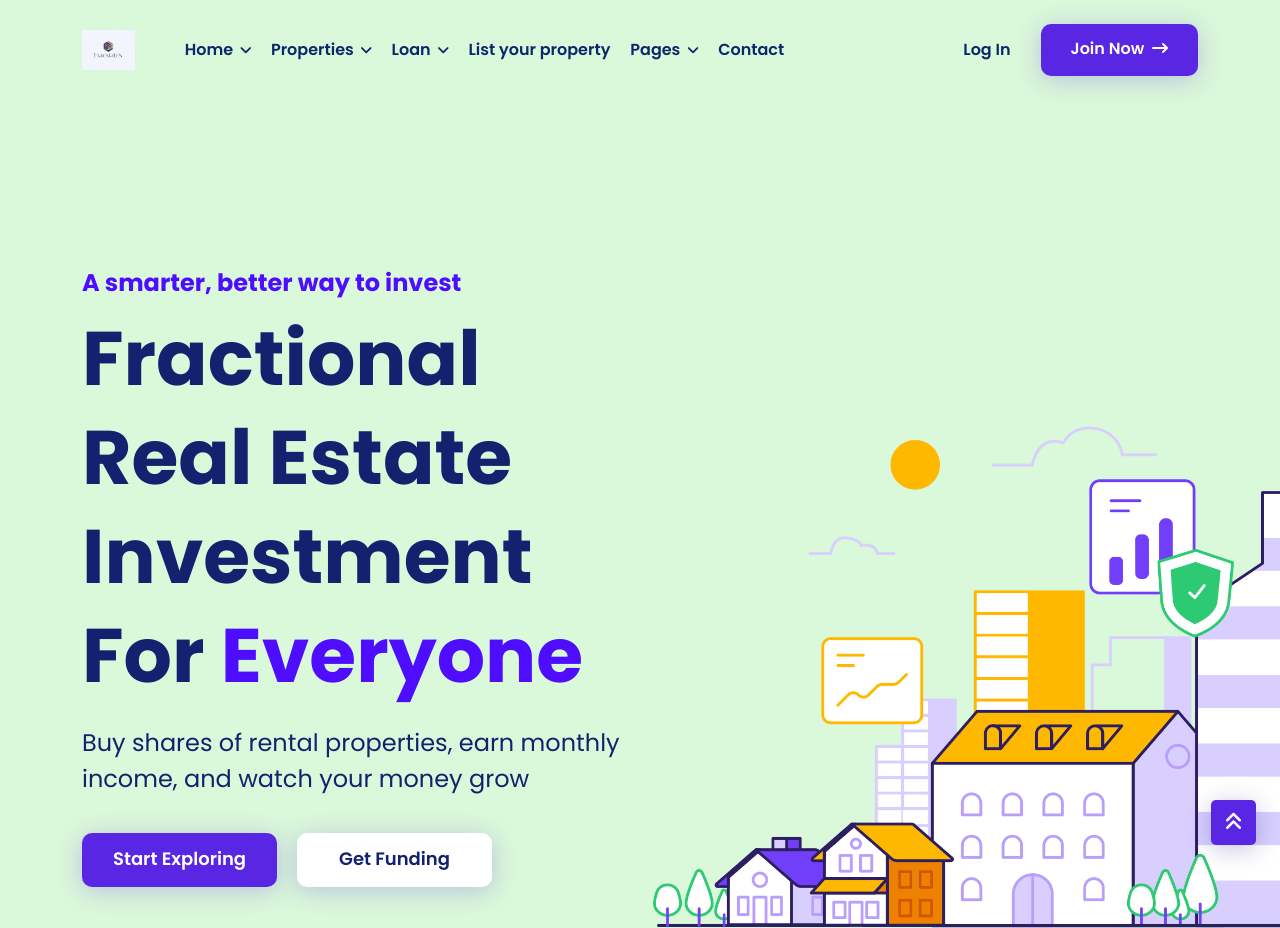
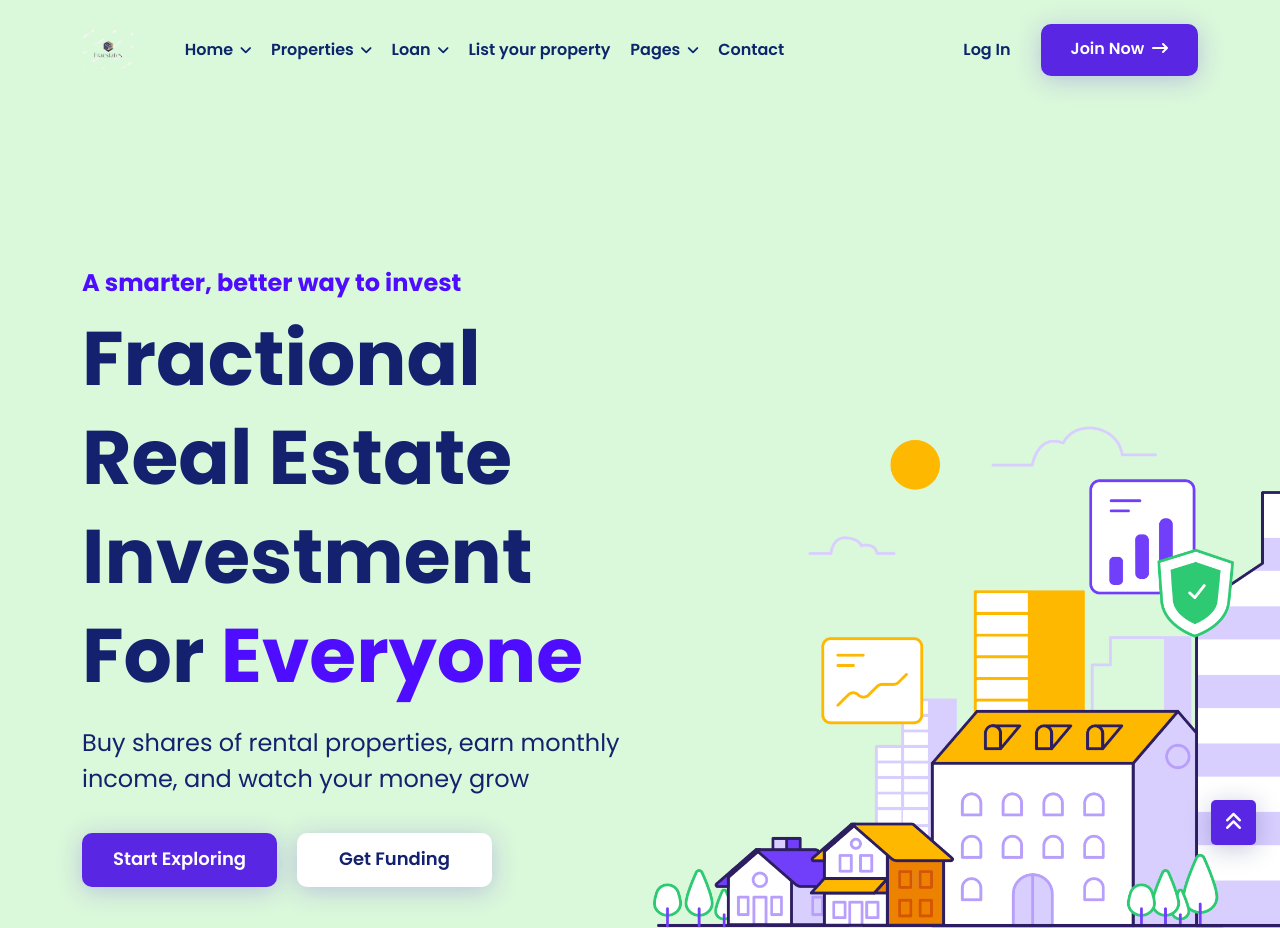
Before and after one commit to scarfacedishvalan/fracstates-web-app, a plain HTML site: page revest/index.html in a window 1280 px wide. Shown: the top 928 px of the page. Drawn offline with Linux system fonts and the light colour scheme.

Commit message:
logo correct

```diff
--- a/revest/index.html
+++ b/revest/index.html
@@ -46,7 +46,7 @@
         <nav class="navbar navbar-expand-xl">
             <div class="container">
                 <a class="navbar-brand" href="index.html">
-                    <img src="assets/images/logo_new.png" alt="Logo" class="logo" />
+                    <img src="assets/images/logo_new2.png" alt="Logo" class="logo" />
                 </a>
                 <div class="navbar__out order-2 order-xl-3">
                     <div class="nav__group__btn">
```
Also changed, not shown: revest/assets/images/logo_new2.png (added).
